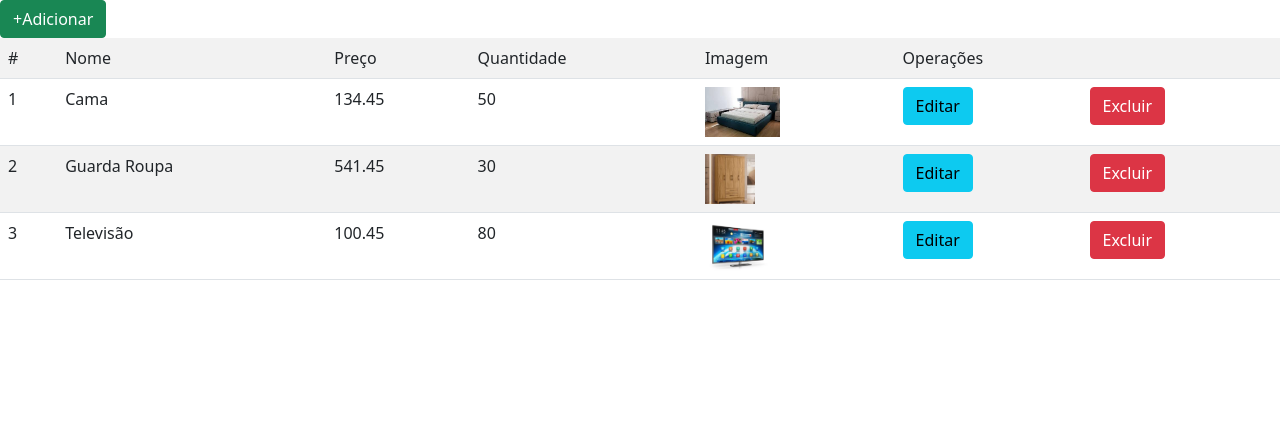
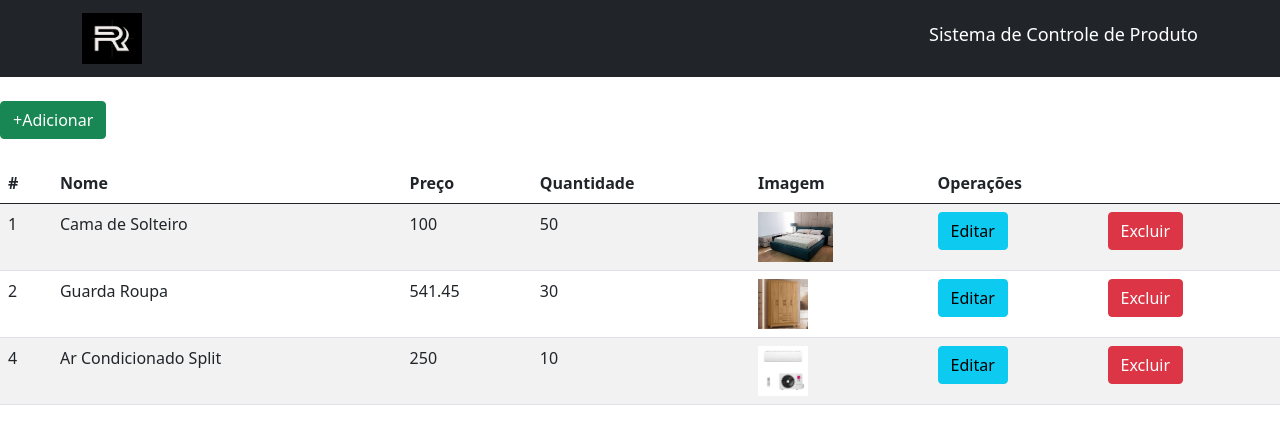
Before and after one commit to ricardonogueira/controle_produto, a Flask app: page / in a window 1280 px wide. Shown: the top 444 px of the page. Run offline with Flask 3, Linux system fonts and the light colour scheme.

Commit message:
Neste commit foi feito as demais funcionalidades e estilização. Serve como base para modificações

```diff
--- a/app.py
+++ b/app.py
@@ -4,17 +4,18 @@ import os
 from banco import produtos
 
 app = Flask(__name__)
-UPLOAD_FOLDER = '/uploads'
+UPLOAD_FOLDER = os.path.abspath('static/uploads')
 app.config['UPLOAD_FOLDER'] = UPLOAD_FOLDER
-ALLOWED_EXTENSIONS = {'png', 'jpg', 'jpeg'}
+
+EXTENSOES = {'png', 'jpg', 'jpeg'}
 
 @app.route('/')
 def home():
     return render_template('home.html', produtos=produtos)
 
-def allowed_file(filename):
-    return '.' in filename and \
-           filename.rsplit('.', 1)[1].lower() in ALLOWED_EXTENSIONS
+def extensoes_permitidas(nome_arquivo):
+    return '.' in nome_arquivo and nome_arquivo.rsplit('.', 1)[1].lower() in EXTENSOES
+
 
 @app.route('/adicionar', methods=['GET', 'POST'])
 def adicionar():
@@ -27,7 +28,7 @@ def adicionar():
         if 'foto' in request.files:
             foto = request.files['foto']
             if foto.filename != '':
-                if foto and allowed_file(foto.filename):
+                if foto and extensoes_permitidas(foto.filename):
                     nome_arquivo = secure_filename(foto.filename)
                     foto.save(os.path.join(app.config['UPLOAD_FOLDER'], nome_arquivo))
 
@@ -44,18 +45,52 @@ def adicionar():
         return redirect('/')
     return render_template('adicionar.html')
 
+def buscar_indice_produto(id):
+    for indice, produto in enumerate(produtos):
+            if produto['id'] == id:
+                return indice, produto
+    return -1, ""
+
+@app.route('/editar/<int:id>', methods=['GET', 'POST'])
+def editar(id):
+
+    indice, produto_selecionado = buscar_indice_produto(id)
+
+    if request.method == "POST":
+
+        nome_arquivo = request.form['imagem']
+        if 'foto' in request.files:
+            foto = request.files['foto']
+            if foto.filename != '':
+                if foto and extensoes_permitidas(foto.filename):
+                    nome_arquivo = secure_filename(foto.filename)
+                    foto.save(os.path.join(app.config['UPLOAD_FOLDER'], nome_arquivo))
+
+        if indice != -1:
+            produtos[indice] = {
+                "id": id,
+                "nome": request.form['nome'],
+                "preco": request.form['preco'],
+                "quantidade": request.form['quantidade'],
+                "foto": nome_arquivo
+            }
+
+        return redirect('/')
+
+    produto = {
+        "id" : produto_selecionado['id'],
+        "nome" : produto_selecionado['nome'],
+        "preco" : produto_selecionado['preco'],
+        "quantidade" : produto_selecionado['quantidade'],
+        "foto" : produto_selecionado['foto'],
+    }
+
+    return render_template('editar.html', produto=produto)
+
 @app.route('/excluir', methods=['POST'])
 def excluir():
 
-    id = int(request.form['id'])
-    print(id)
+    indice, _ = buscar_indice_produto(int(request.form['id']))
+    produtos.pop(indice)
 
-    for indice, produto in enumerate(produtos):
-        #print(indice, produto['id'], produto['nome'])
-        print(type(produto['id']), type(id))
-        if produto['id'] == id:
-            print("Apagando indice:", indice)
-            produtos.pop(indice)
-            break
-    print(produtos)
     return redirect('/')
--- a/banco.py
+++ b/banco.py
@@ -1,12 +1,11 @@
 produtos = [
     {
         "id": 1,
-        "nome": "Cama",
-        "preco": 134.45,
-        "quantidade": 50,
+        "nome": "Cama de Solteiro",
+        "preco": "100",
+        "quantidade": "50",
         "foto": "cama.jpg"
     },
-
     {
         "id": 2,
         "nome": "Guarda Roupa",
@@ -14,12 +13,11 @@ produtos = [
         "quantidade": 30,
         "foto": "guarda_roupa.jpg"
     },
-
     {
-        "id": 3,
-        "nome": "Televisão",
-        "preco": 100.45,
-        "quantidade": 80,
-        "foto": "televisao.jpg"
+        "id": 4,
+        "nome": "Ar Condicionado Split",
+        "preco": "250",
+        "quantidade": "10",
+        "foto": "ar_condicionado.jpg"
     }
 ]
--- /dev/null
+++ b/static/css/base.css
@@ -0,0 +1,5 @@
+h1#navbar {
+    color: white;
+    font-size: large;
+    text-align: center;
+}
--- a/templates/base.html
+++ b/templates/base.html
@@ -4,10 +4,20 @@
     <meta charset="UTF-8">
     <meta name="viewport" content="width=device-width, initial-scale=1.0">
     <title>{% block titulo %}{% endblock %}</title>
+    <link rel="stylesheet" href="{{ url_for('static', filename='css/base.css') }}">
     <link href="https://cdn.jsdelivr.net/npm/bootstrap@5.0.2/dist/css/bootstrap.min.css" rel="stylesheet" integrity="sha384-EVSTQN3/azprG1Anm3QDgpJLIm9Nao0Yz1ztcQTwFspd3yD65VohhpuuCOmLASjC" crossorigin="anonymous">
     <script src="https://cdn.jsdelivr.net/npm/bootstrap@5.0.2/dist/js/bootstrap.bundle.min.js" integrity="sha384-MrcW6ZMFYlzcLA8Nl+NtUVF0sA7MsXsP1UyJoMp4YLEuNSfAP+JcXn/tWtIaxVXM" crossorigin="anonymous"></script>
 </head>
 <body>
+    <nav class="navbar bg-dark">
+        <div class="container">
+            <a class="navbar-brand" href="#">
+                <img src="{{ url_for('static', filename='assets/registrado.png') }}" width="60" height="51">
+            </a>
+            <h1 id="navbar">Sistema de Controle de Produto</h1>
+        </div>
+    </nav>
+    <br>
     {% block pagina %}{% endblock %}
 </body>
 </html>
--- a/templates/home.html
+++ b/templates/home.html
@@ -6,16 +6,20 @@
 
 {% block pagina %}
     <a class="btn btn-success" href="{{ url_for('adicionar') }}">+Adicionar</a>
+    <br>
+    <br >
     <table class="table table-striped table-hover">
+        <thead>
             <tr>
-            <td>#</td>
-            <td>Nome</td>
-            <td>Preço</td>
-            <td>Quantidade</td>
-            <td>Imagem</td>
-            <td colspan="2">Operações</td>
+                <th>#</th>
+                <th>Nome</th>
+                <th>Preço</th>
+                <th>Quantidade</th>
+                <th>Imagem</th>
+                <th colspan="2">Operações</th>
             </tr>
-
+        </thead>
+        <tbody>
             {% for produto in produtos %}
             <tr>
                 <td>{{ produto.id }}</td>
@@ -23,10 +27,11 @@
                 <td>{{ produto.preco }}</td>
                 <td>{{ produto.quantidade }}</td>
                 <td><img height="50" src="{{ url_for('static', filename='uploads/') + produto.foto }}"></td>
-            <td><button id="btn-editar" class="btn btn-info" onclick="editar({{ produto.id }})">Editar</button></td>
+                <td><a id="btn-editar" class="btn btn-info" href="editar/{{ produto.id }}">Editar</a></td>
                 <td><button id="btn-remover" class="btn btn-danger" onclick="remover({{ produto.id }})">Excluir</button></td>
             </tr>
             {% endfor %}
+        </tbody>
     </table>
     <script src="{{ url_for('static', filename='js/remover.js') }}"></script>
     <script src="{{ url_for('static', filename='js/editar.js') }}"></script>
```
Also changed, not shown: templates/editar.html (added, +27 -0 lines), static/assets/registrado.png (added), static/js/editar.js (deleted), static/uploads/ar_condicionado.jpg (added). Lines whose indentation alone changed are shown as unchanged.
